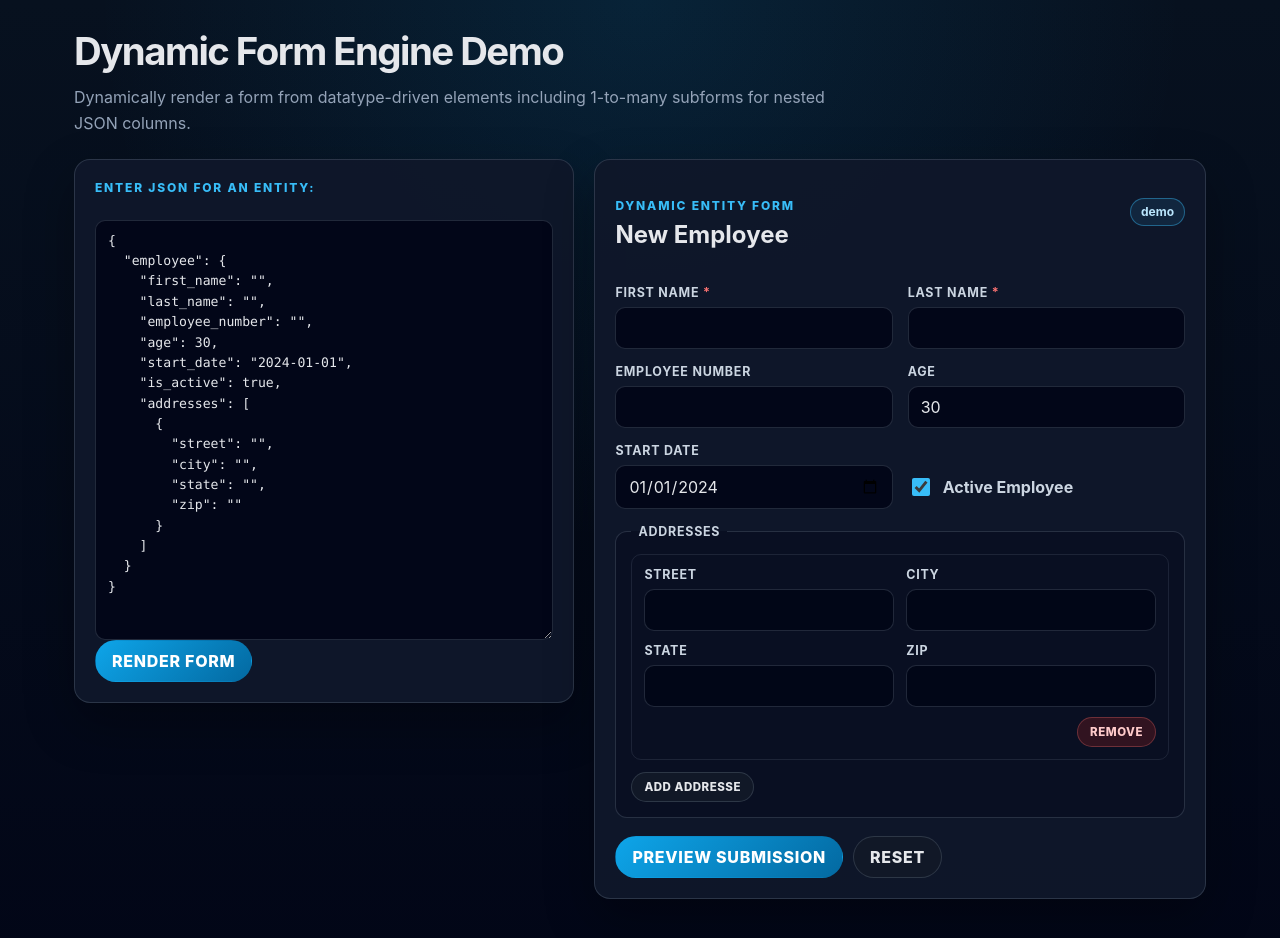
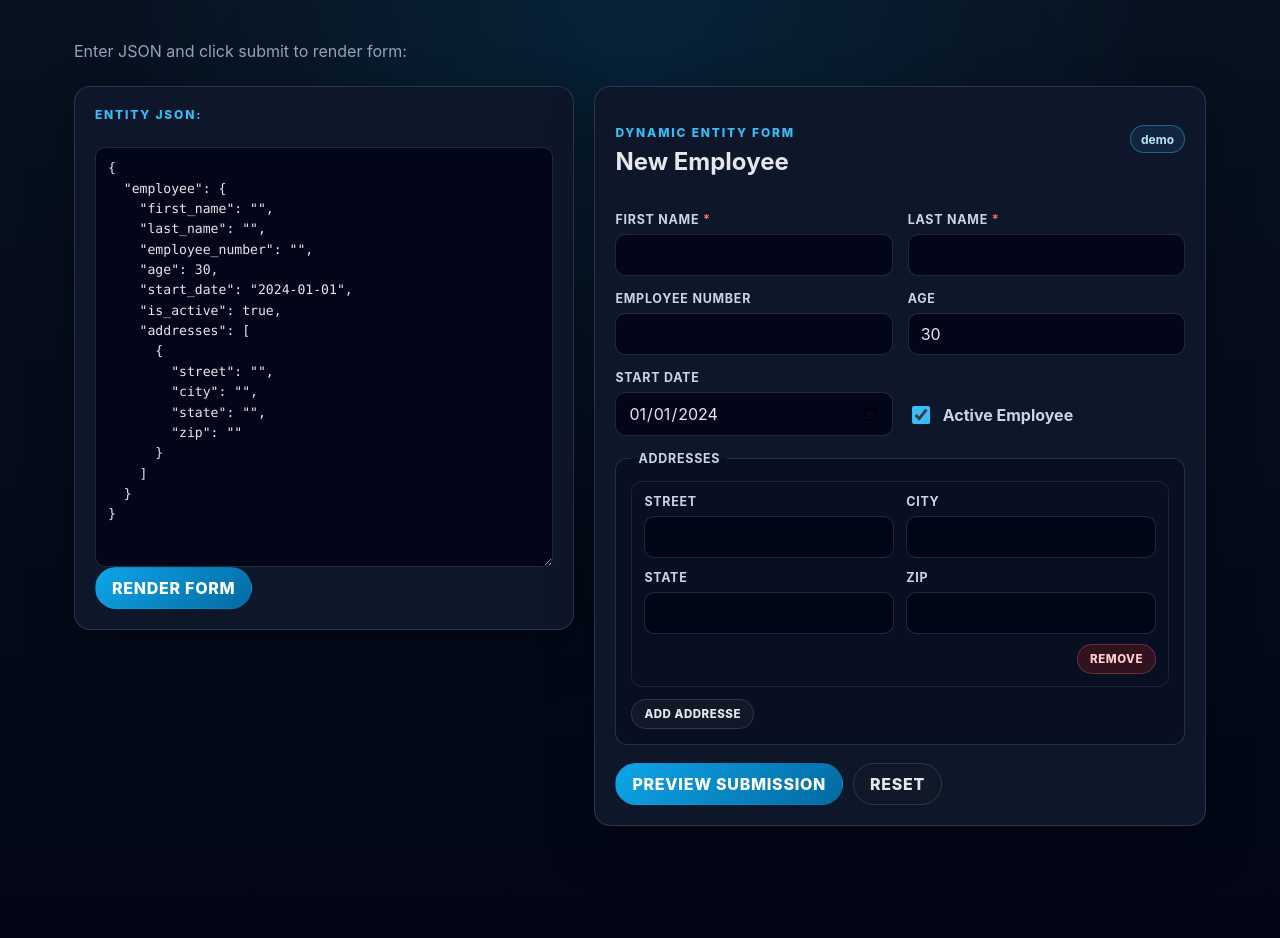
Before and after one commit to fullstackjedimaster/entity-client, a Next.js app: page /demo in a window 1280 px wide. Shown: the top 938 px of the page. After the commit the page ends 898 px from the top, so only its background shows below. Built offline with nearby package versions, Linux system fonts and the light colour scheme; no server answers.

Commit message:
auto: sync from droplet

```diff
--- a/src/app/demo/page.tsx
+++ b/src/app/demo/page.tsx
@@ -78,9 +78,8 @@ export default function EntityDemoPage() {
     return (
         <main className="page-shell">
             <header className="hero">
-                <h1>Dynamic Form Engine Demo</h1>
                 <p>
-                    Dynamically render a form from datatype-driven elements including 1-to-many subforms for nested JSON columns.
+                    Enter JSON and click submit to render form:
                 </p>
             </header>
 
@@ -88,7 +87,7 @@ export default function EntityDemoPage() {
                 <section className="panel editor-panel">
                     <div className="panel-heading">
                         <div>
-                            <p className="eyebrow">Enter JSON for an entity:</p>
+                            <p className="eyebrow">Entity JSON:</p>
 
                         </div>
 
```
